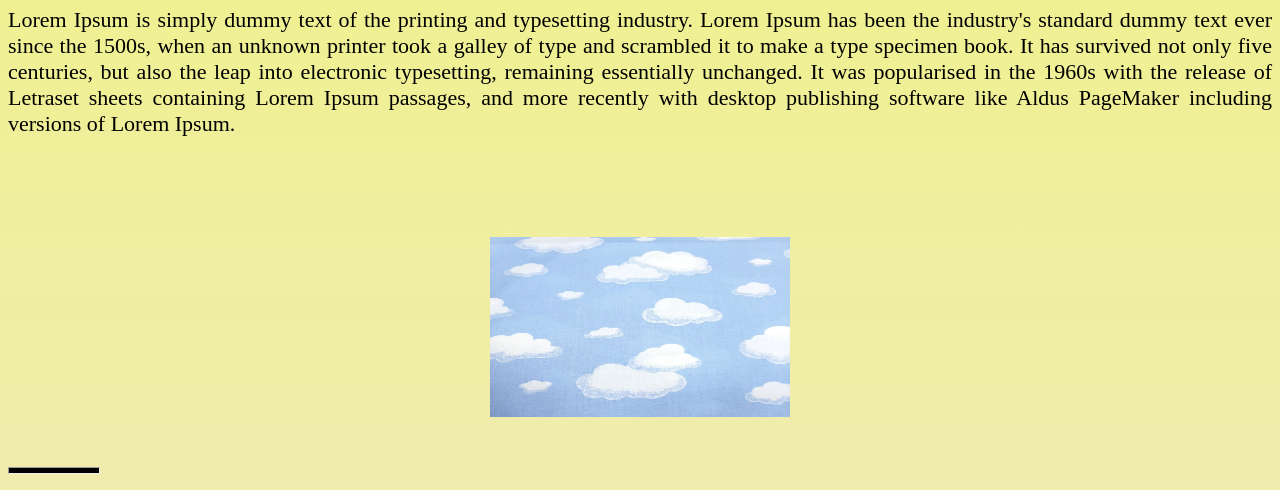
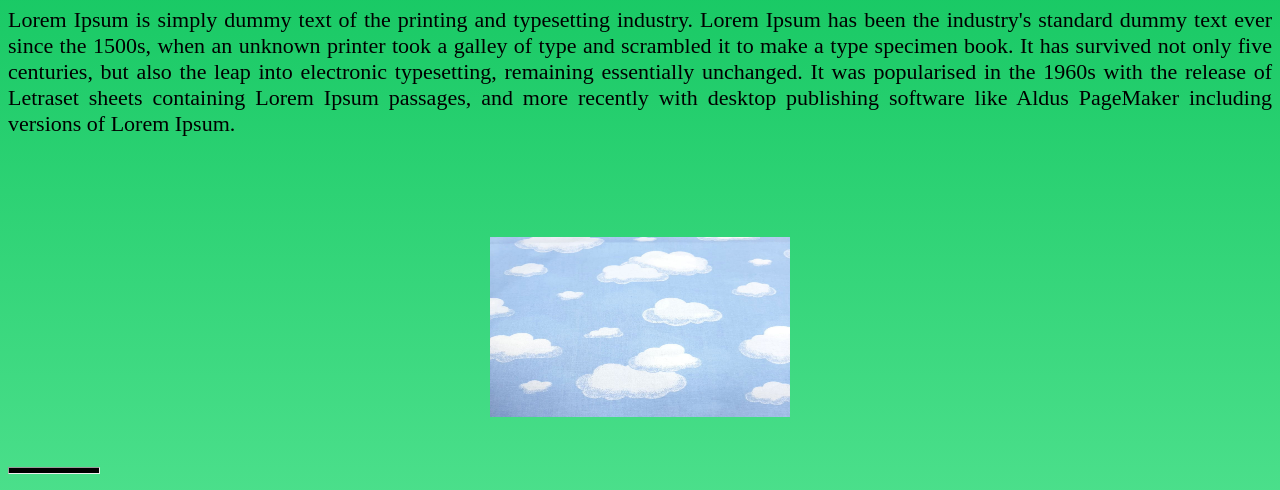
Before and after one commit to evelynkarinne/infor, a plain HTML site: page index.html in a window 1280 px wide. Shown: the part 178-668 px from the top of the page. Drawn offline with Linux system fonts and the light colour scheme.

Commit message:
Update estilo.css

```diff
--- a/estilo.css
+++ b/estilo.css
@@ -1,5 +1,5 @@
 body{
-	background-image: linear-gradient(to bottom, #EFF288, #F2E6D0);
+	background-image: linear-gradient(to bottom, #08c258, #89faba);
 	/*background: url('icon.png');
 	background-repeat: no-repeat;
 	background-size: 100px 100px;
```
